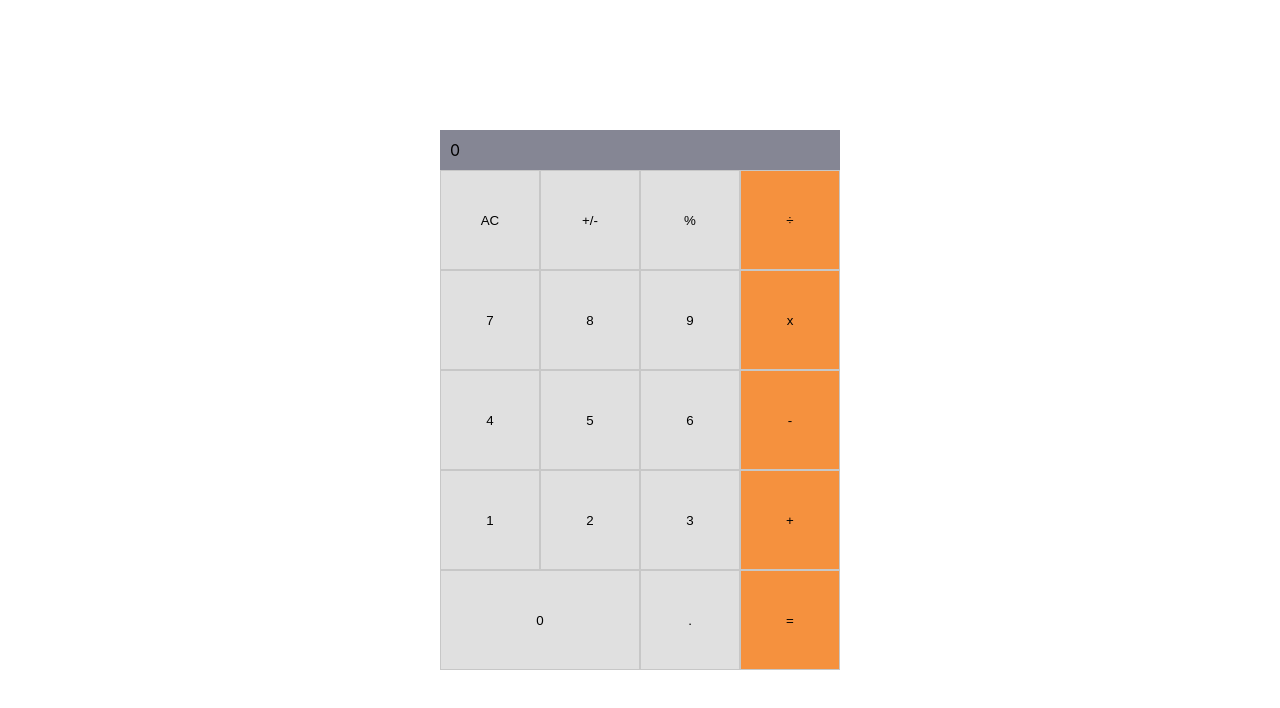
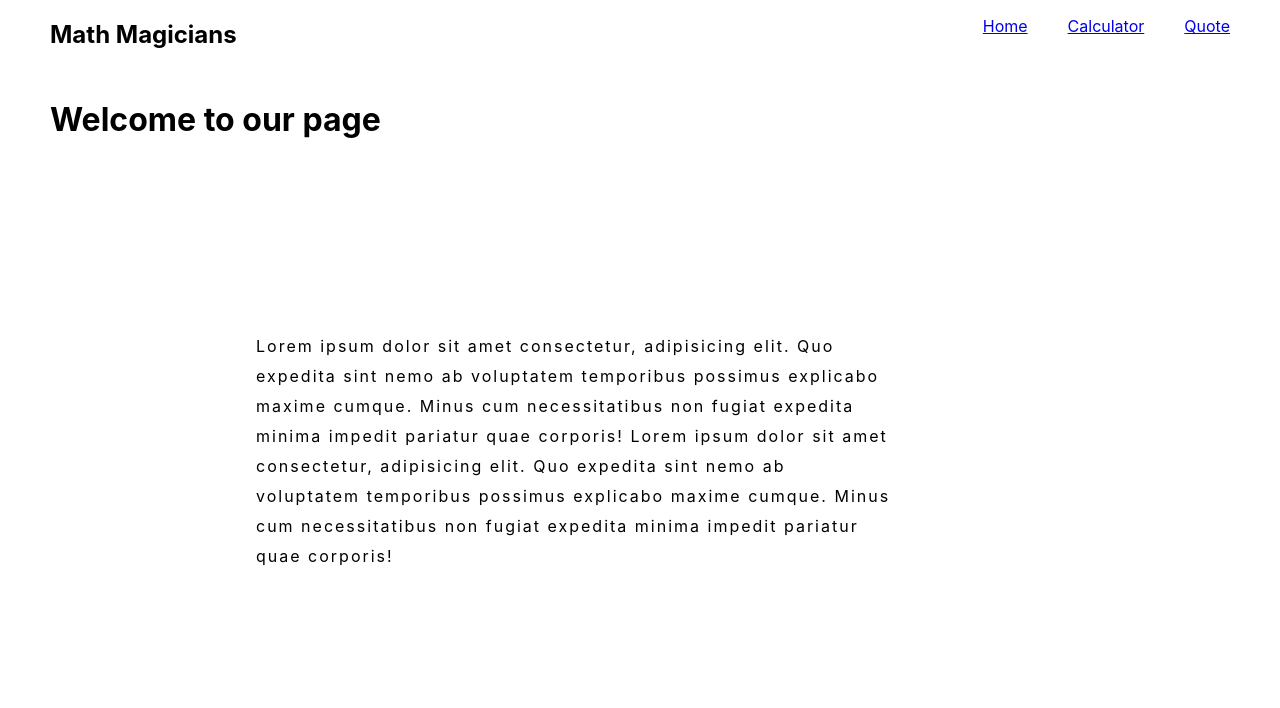
Before and after one commit to houdamzari/Math-Magicians, a React (Create React App) app: page / in a window 1280 px wide. Shown: the top 708 px of the page. Built offline with nearby package versions, Linux system fonts and the light colour scheme.

Commit message:
Add Routes and website naviguation

```diff
--- a/package.json
+++ b/package.json
@@ -10,6 +10,7 @@
     "prop-types": "^15.8.1",
     "react": "^18.2.0",
     "react-dom": "^18.2.0",
+    "react-router-dom": "^6.6.2",
     "react-scripts": "5.0.1",
     "web-vitals": "^2.1.4"
   },
--- a/src/App.css
+++ b/src/App.css
@@ -4,6 +4,11 @@ body {
   flex-direction: column;
   justify-content: center;
   align-items: center;
+}
+
+#root {
+  width: 100vw;
+  height: 100vh;
 }
 
 .answer {
@@ -56,3 +61,55 @@ button:active {
   background-color: #858694;
   padding: 10px;
 }
+
+.calculator {
+  width: 400px;
+}
+
+.navbar {
+  display: flex;
+  justify-content: space-between;
+  padding: 0 50px;
+  position: relative;
+  top: 0;
+}
+
+.nav__list {
+  display: flex;
+  gap: 40px;
+  list-style: none;
+}
+
+.calculator__wrapper {
+  display: flex;
+  justify-content: space-around;
+  align-items: center;
+}
+
+.home__paragraph {
+  display: flex;
+  justify-content: center;
+  align-items: center;
+  width: 50%;
+  position: relative;
+  left: 20%;
+  top: 20%;
+  line-height: 30px;
+  letter-spacing: 2px;
+}
+
+.quote__paragraph {
+  display: flex;
+  justify-content: center;
+  align-items: center;
+  width: 50%;
+  position: relative;
+  left: 20%;
+  top: 20%;
+  line-height: 30px;
+  letter-spacing: 2px;
+}
+
+.home__heading {
+  padding: 10px 50px;
+}
--- a/src/App.js
+++ b/src/App.js
@@ -1,11 +1,50 @@
-import React, { PureComponent } from 'react';
+import React from 'react';
 import './App.css';
+import { Routes, Route } from 'react-router-dom';
 import Calculator from './components/Calculator';
+import NavBar from './components/NavBar';
 
-class App extends PureComponent {
-  render() {
-    return <Calculator />;
-  }
-}
+const App = () => (
+  <>
+    <Routes>
+      <Route
+        path="/"
+        element={(
+          <>
+            <NavBar />
+
+            <h1 className="home__heading">Welcome to our page</h1>
+            <p className="home__paragraph">
+              Lorem ipsum dolor sit amet consectetur, adipisicing elit. Quo
+              expedita sint nemo ab voluptatem temporibus possimus explicabo
+              maxime cumque. Minus cum necessitatibus non fugiat expedita minima
+              impedit pariatur quae corporis! Lorem ipsum dolor sit amet
+              consectetur, adipisicing elit. Quo expedita sint nemo ab
+              voluptatem temporibus possimus explicabo maxime cumque. Minus cum
+              necessitatibus non fugiat expedita minima impedit pariatur quae
+              corporis!
+            </p>
+          </>
+        )}
+      />
+      <Route path="/calculator" element={<Calculator />} />
+      <Route
+        path="/quote"
+        element={(
+          <>
+            <NavBar />
+            <p className="quote__paragraph">
+              Lorem ipsum dolor sit amet consectetur adipisicing elit. Cum, ab
+              possimus atque nulla excepturi impedit! Ipsam ipsa saepe, ut illo
+              hic aliquam officiis non ratione minus dolorum unde quis sed!
+            </p>
+          </>
+        )}
+      />
+    </Routes>
+    {/* <NavBar /> */}
+    {/* <Calculator /> */}
+  </>
+);
 
 export default App;
--- a/src/components/Buttons.js
+++ b/src/components/Buttons.js
@@ -7,7 +7,7 @@ class Buttons extends React.PureComponent {
     const { state, buttonClicked } = this.props;
     const { total, next, operation } = state;
     return (
-      <>
+      <div className="calculator">
         <div className="results">
           {total}
           {operation}
@@ -73,7 +73,7 @@ class Buttons extends React.PureComponent {
             =
           </button>
         </div>
-      </>
+      </div>
     );
   }
 }
--- a/src/components/Calculator.js
+++ b/src/components/Calculator.js
@@ -1,6 +1,7 @@
 import React, { useState } from 'react';
 import Buttons from './Buttons';
 import calculate from '../logic/calculate';
+import NavBar from './NavBar';
 
 const Calculator = () => {
   const details = { total: 0, next: null, operation: null };
@@ -12,7 +13,15 @@ const Calculator = () => {
     setState(result);
   };
 
-  return <Buttons buttonClicked={buttonClicked} state={state} />;
+  return (
+    <>
+      <NavBar />
+      <div className="calculator__wrapper">
+        <h2>Let s do some maths</h2>
+        <Buttons buttonClicked={buttonClicked} state={state} />
+      </div>
+    </>
+  );
 };
 
 export default Calculator;
--- /dev/null
+++ b/src/components/NavBar.js
@@ -0,0 +1,23 @@
+import React from 'react';
+import { Link } from 'react-router-dom';
+
+function NavBar() {
+  return (
+    <nav className="navbar">
+      <h1>Math Magicians</h1>
+      <ul className="nav__list">
+        <li className="nav__item">
+          <Link to="/">Home</Link>
+        </li>
+        <li className="nav__item">
+          <Link to="/calculator">Calculator</Link>
+        </li>
+        <li className="nav__item">
+          <Link to="/quote">Quote</Link>
+        </li>
+      </ul>
+    </nav>
+  );
+}
+
+export default NavBar;
--- a/src/index.js
+++ b/src/index.js
@@ -1,12 +1,16 @@
 import React from 'react';
 import ReactDOM from 'react-dom/client';
 import './index.css';
+import { BrowserRouter } from 'react-router-dom';
+
 import App from './App';
 
 const root = ReactDOM.createRoot(document.getElementById('root'));
 root.render(
   <React.StrictMode>
-    <App />
+    <BrowserRouter>
+      <App />
+    </BrowserRouter>
   </React.StrictMode>,
 );
 
```
Also changed, not shown: 1 other file (tests, documents, lock files or other folders).
